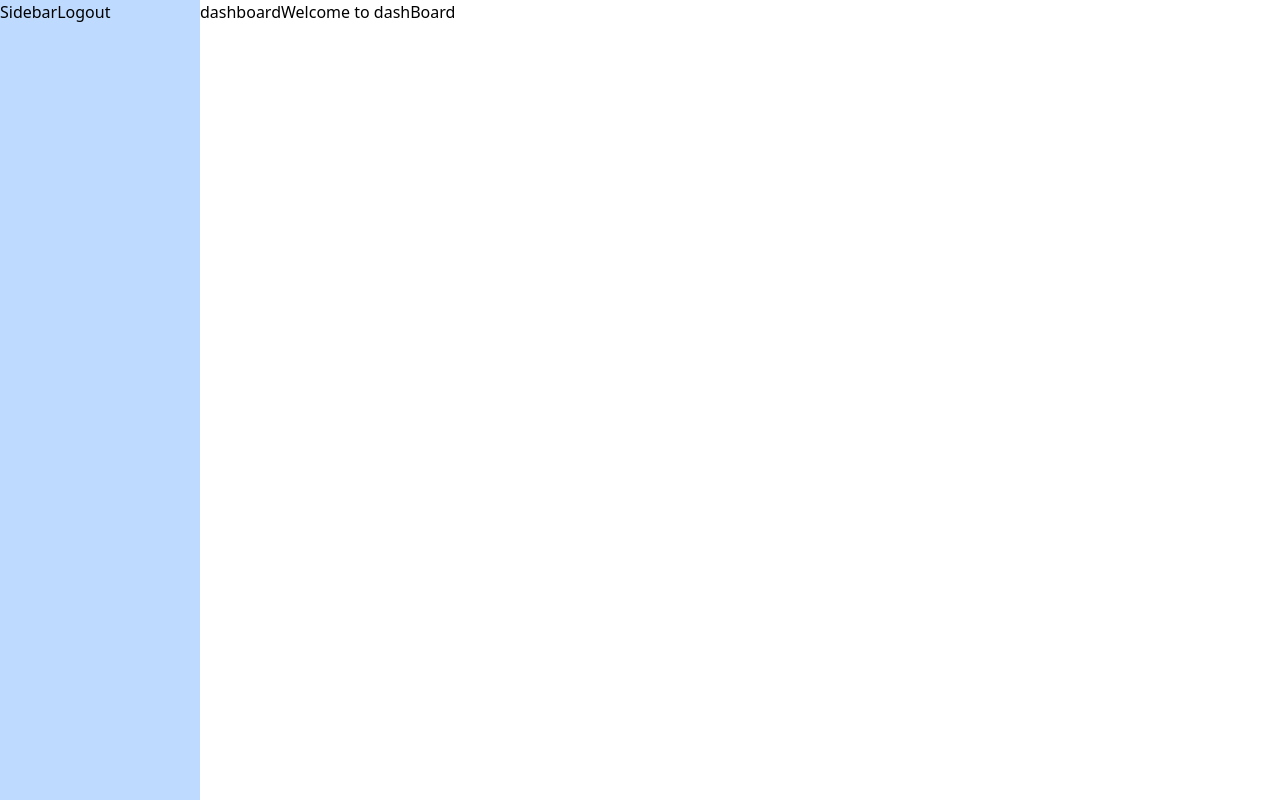
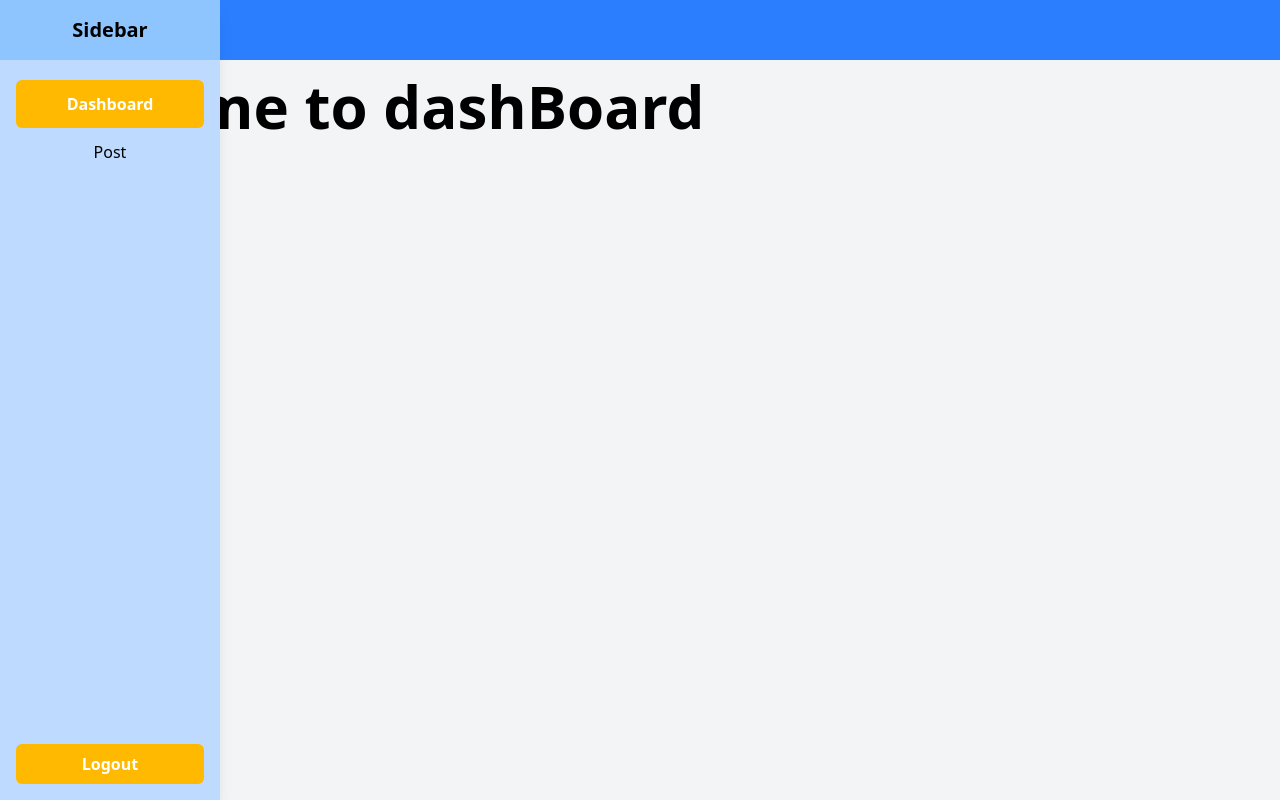
Before and after one commit to ak005268/interview, a React (Vite) app: page /dashboard in a window 1280 px wide. Built offline with nearby package versions, Linux system fonts and the light colour scheme; sample sign-in values are in the browser's storage.

Commit message:
interview review

```diff
--- a/src/App.jsx
+++ b/src/App.jsx
@@ -4,6 +4,7 @@ import './App.css'
 import Login from"./pages/login/Login"
 import Dashboard from './pages/dashboard'
 import MainLayout from './layouts/MainLayout'
+import Post from './pages/post/Post'
 
 function App() {
 
@@ -18,7 +19,15 @@ function App() {
   <Dashboard/>
 </MainLayout>}/>
 
+
+<Route path='/post' element={<MainLayout>
+  <Post/>
+</MainLayout>}/>
+
+
    </Routes>
+
+
 
    </BrowserRouter>
    </>
--- /dev/null
+++ b/src/layouts/Header.jsx
@@ -0,0 +1,9 @@
+const Header = () => {
+    return (
+        <div className="w-full bg-white shadow-md p-4">
+            <h1 className="text-lg font-semibold">Header</h1>
+        </div>
+    );
+};
+
+export default Header;
--- a/src/layouts/MainLayout.jsx
+++ b/src/layouts/MainLayout.jsx
@@ -1,19 +1,25 @@
-import Sidebar from "./Sidebar"
-
-
+import Sidebar from "./Sidebar";
 
 const MainLayout = ({ children }) => {
+    return (
+        <div className="flex h-screen">
+            {/* Sidebar */}
+            <Sidebar />
 
+            {/* Main Content Area */}
+            <div className="flex-1 flex flex-col pl-[220px  ]">
+                {/* Header */}
+                <header className="w-full bg-blue-500 text-white py-4 px-6 shadow-md">
+                    <h1 className="text-lg font-bold">Dashboard</h1>
+                </header>
 
-    return (
-
-
-        <div className="flex">
-            <Sidebar />
-dashboard
-            {children}
+                {/* Page Content */}
+                <div className="flex-1 overflow-auto p-4 bg-gray-100">
+                    {children}
+                </div>
+            </div>
         </div>
-    )
-}
+    );
+};
 
 export default MainLayout;
--- a/src/layouts/Sidebar.jsx
+++ b/src/layouts/Sidebar.jsx
@@ -1,33 +1,61 @@
-import {useEffect} from "react"
-import { useNavigate } from "react-router-dom";
+import { useEffect } from "react";
+import { useNavigate, useLocation } from "react-router-dom";
 
 const SideBar = () => {
+    const navigate = useNavigate();
+    const location = useLocation();
 
-    const navigate = useNavigate();
+    const sidebarItems = [
+        { name: "Dashboard", path: "/dashboard" },
+        { name: "Post", path: "/post" },
+    ];
 
     const authentication = localStorage.getItem("authentication");
 
     useEffect(() => {
         if (!authentication) {
-            navigate('/')
+            navigate("/");
         }
-    }, [])
+    }, [authentication, navigate]);
 
-    const LogoutHandler=()=>{
-        localStorage.removeItem("authentication")
-        navigate('/')
-    }
+    const logoutHandler = () => {
+        localStorage.removeItem("authentication");
+        navigate("/");
+    };
 
     return (
+        <div className="w-[220px] h-screen bg-blue-200 fixed top-0 left-0 flex flex-col shadow-lg">
+            <div className="p-4 text-xl font-bold text-center bg-blue-300">
+                Sidebar
+            </div>
 
-        <div className="w-[200px] h-screen bg-blue-200" >
-            <div>
-                Sidebar
+            <ul className="flex flex-col flex-grow mt-5">
+                {sidebarItems.map((item) => (
+                    <li
+                        key={item.path}
+                        className={`px-6 py-3 cursor-pointer text-center rounded-md mx-4 transition-all duration-200 ${
+                            location.pathname === item.path
+                                ? "bg-amber-400 text-white font-semibold"
+                                : "hover:bg-amber-300"
+                        }`}
+                        onClick={() => navigate(item.path)}
+                    >
+                        {item.name}
+                    </li>
+                ))}
+            </ul>
 
-                <button onClick={LogoutHandler}>Logout</button>
+            {/* Logout Button at Bottom */}
+            <div className="p-4">
+                <button
+                    className="w-full bg-amber-400 px-4 py-2 rounded-md text-white font-semibold hover:bg-amber-500"
+                    onClick={logoutHandler}
+                >
+                    Logout
+                </button>
             </div>
         </div>
-    )
-}
+    );
+};
 
 export default SideBar;
--- a/src/pages/dashboard/Dashboard.jsx
+++ b/src/pages/dashboard/Dashboard.jsx
@@ -2,7 +2,7 @@ const Dashboard=()=>{
 
     return(<>
 
-    <div>Welcome to dashBoard</div>
+    <div className="font-bold text-6xl">Welcome to dashBoard</div>
 
     </>)
 
--- a/src/pages/login/Login.jsx
+++ b/src/pages/login/Login.jsx
@@ -1,4 +1,4 @@
-import { useCallback, useState } from "react";
+import { useEffect, useState } from "react";
 import { useNavigate } from "react-router-dom";
 
 
@@ -29,6 +29,17 @@ const Login = () => {
         }
 
     };
+
+    const authentication = localStorage.getItem("authentication");
+
+    useEffect(() => {
+        if (authentication) {
+            navigate("/dashboard");
+        }
+    }, [authentication, navigate]);
+
+
+
 
     return (<div>
 
--- /dev/null
+++ b/src/pages/post/Post.jsx
@@ -0,0 +1,60 @@
+import { useEffect, useState } from "react";
+const Post = () => {
+    const url = "https://jsonplaceholder.typicode.com/posts";
+    const [postData, setPostData] = useState([]);
+    const [loading, setLoading] = useState(true);
+    const [error, setError] = useState(null);
+
+    useEffect(() => {
+        const apiCall = async () => {
+            try {
+                const res = await fetch(url);
+                if (!res.ok) {
+                    throw new Error("Failed to fetch data");
+                }
+                const result = await res.json();
+                setPostData(result);
+            } catch (err) {
+                setError(err.message);
+            } finally {
+                setLoading(false);
+            }
+        };
+
+        apiCall();
+    }, []);
+
+    return (
+        <div className="p-4 w-full">
+            <h2 className="text-xl font-bold mb-4">Posts</h2>
+
+            {loading && <p className="text-gray-500">Loading...</p>}
+            {error && <p className="text-red-500">{error}</p>}
+
+            <div className="relative overflow-x-auto">
+                <table className="w-full text-sm text-left text-gray-500">
+                    <thead className="text-xs text-gray-700 uppercase bg-gray-50">
+                        <tr>
+                            <th className="px-6 py-3">ID</th>
+                            <th className="px-6 py-3">Title</th>
+                            <th className="px-6 py-3">Body</th>
+                            <th className="px-6 py-3">Price</th>
+                        </tr>
+                    </thead>
+                    <tbody className="table-fixed">
+                        {postData.map((item, index) => (
+                            <tr key={item.id} className="bg-white border-b">
+                                <td className="px-6 py-4">{index + 1}</td>
+                                <td className="px-6 py-4 truncate">{item.title}</td>
+                                <td className="px-6 py-4 truncate">{item.body}</td>
+                                <td className="px-6 py-4">$2999</td>
+                            </tr>
+                        ))}
+                    </tbody>
+                </table>
+            </div>
+        </div>
+    );
+};
+
+export default Post;
--- /dev/null
+++ b/src/pages/post/index.jsx
@@ -0,0 +1,2 @@
+import Post from "./Post"
+export default Post;
```
